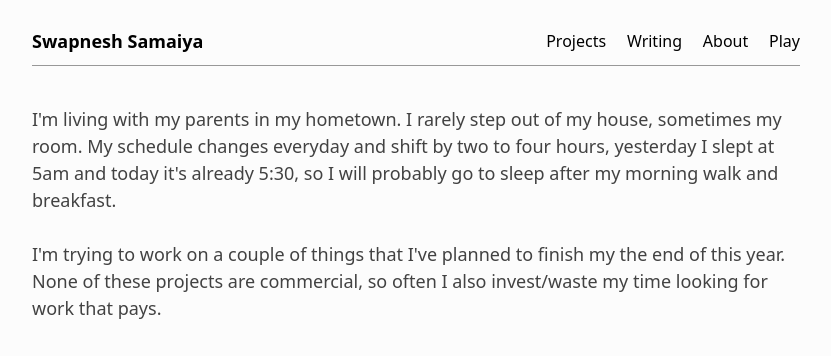
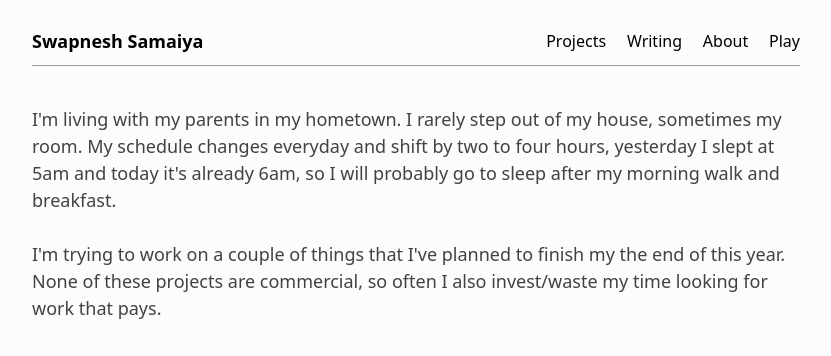
Before and after one commit to bunbutterjam/bunbutterjam.github.io, a Jekyll site: the page built from _pages/now.html, in a window 1280 px wide. Shown: the top 356 px of the page, without its empty margins (224-1055 px from the left). Built offline with Jekyll 4.4.1, drawn with Linux system fonts in a browser that asks for light colours.

Commit message:
now updated

```diff
--- a/_pages/now.html
+++ b/_pages/now.html
@@ -4,8 +4,7 @@ title: Now
 ---
 
 <p>
-
-    I'm living with my parents in my hometown. I rarely step out of my house, sometimes my room. My schedule changes everyday and shift by two to four hours, yesterday I slept at 5am and today it's already 5:30, so I will probably go to sleep after my morning walk and breakfast. <br><br>
+    I'm living with my parents in my hometown. I rarely step out of my house, sometimes my room. My schedule changes everyday and shift by two to four hours, yesterday I slept at 5am and today it's already 6am, so I will probably go to sleep after my morning walk and breakfast. <br><br>
 
 I'm trying to work on a couple of things that I've planned to finish my the end of this year. None of these projects are commercial, so often I also invest/waste my time looking for work that pays.<br><br>
 
```
